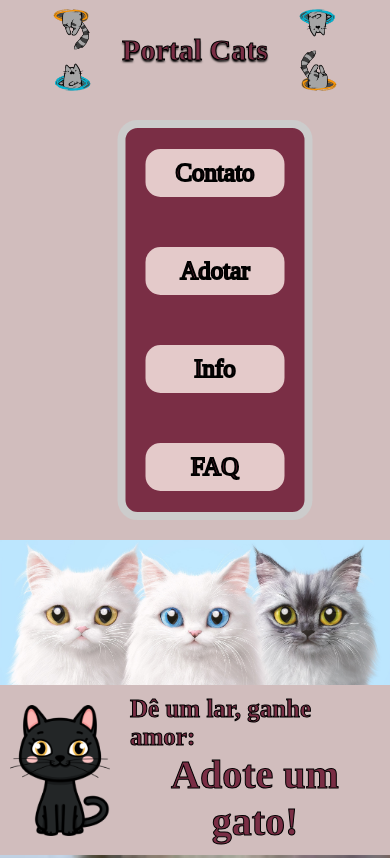
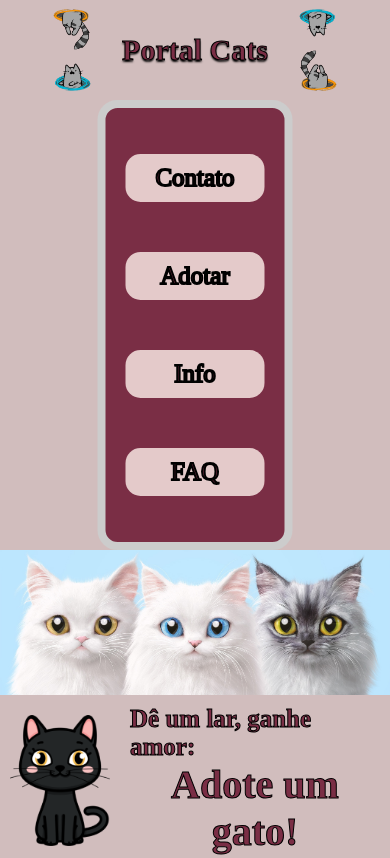
Before and after one commit to DiegoNotreve/Projeto-PortalCats, a plain HTML site: page index.html in a window 390 px wide. Shown: the top 858 px of the page. Drawn offline with Linux system fonts and the light colour scheme; a web font is replaced by a local one.

Commit message:
barra centralizada

```diff
--- a/estilos.css
+++ b/estilos.css
@@ -428,12 +428,16 @@ footer p {
     height: auto;
    }
 
- .barra{
+   .barra {
     display: flex;
     justify-content: center;
     align-items: center;
-    height: 400px;
- }
+    width: 195px;
+    height: 450px;
+    margin: 0;
+
+
+}
 
  .menu{
     display: flex;
```
